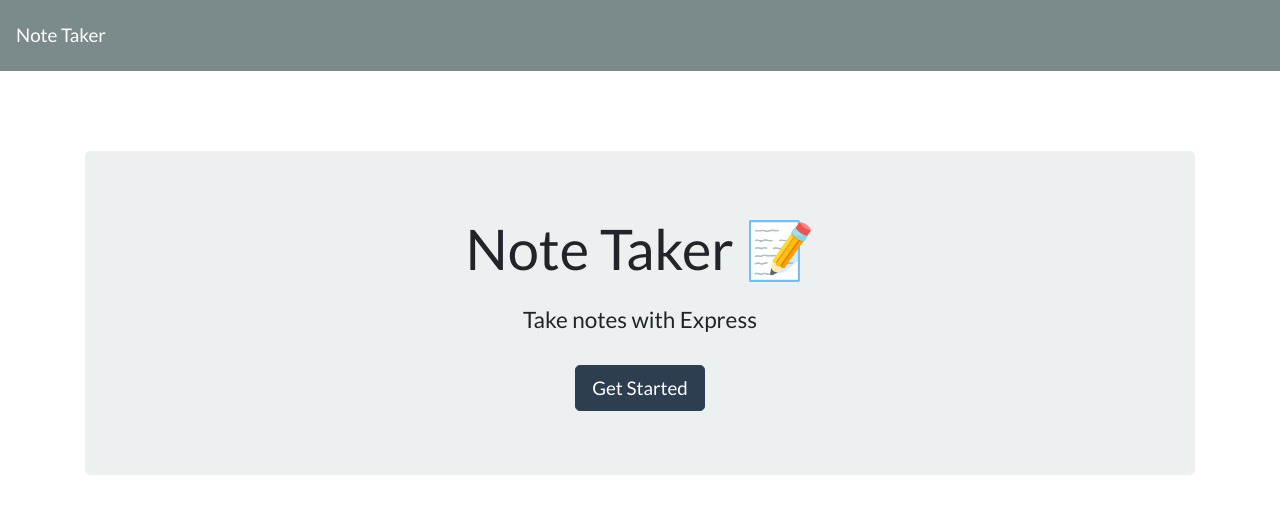
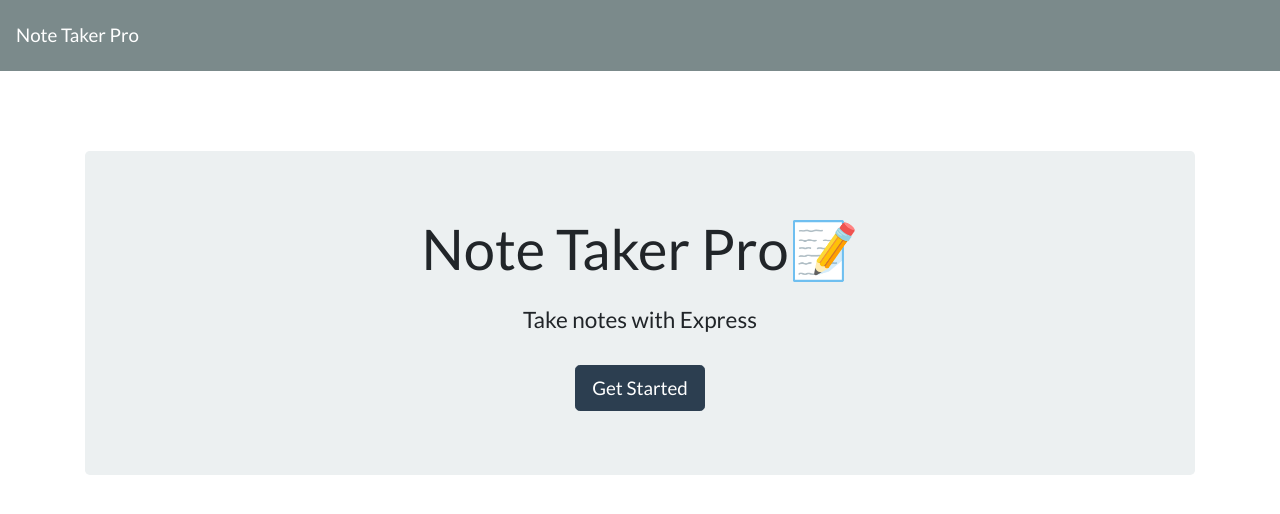
Before and after one commit to hilbug/11-express-note-taker, a website: page public/index.html in a window 1280 px wide. Drawn offline with nearby package versions, Linux system fonts and the light colour scheme; no server answers.

Commit message:
add pro to home page

```diff
--- a/public/index.html
+++ b/public/index.html
@@ -11,12 +11,12 @@
 
 <body>
   <nav class="navbar navbar-dark bg-dark">
-    <a class="navbar-brand" href="/">Note Taker
+    <a class="navbar-brand" href="/">Note Taker Pro
     </a>
   </nav>
   <div class="container">
     <div style="margin-top: 80px;" class="jumbotron text-center">
-      <h1 class="display-4">Note Taker <span role="img" aria-label="Memo">📝</span></h1>
+      <h1 class="display-4">Note Taker Pro<span role="img" aria-label="Memo">📝</span></h1>
       <h4 class="mt-4">Take notes with Express</h4>
       <a class="btn btn-primary btn-lg mt-4" href="/notes" role="button">Get Started</a>
     </div>
```
